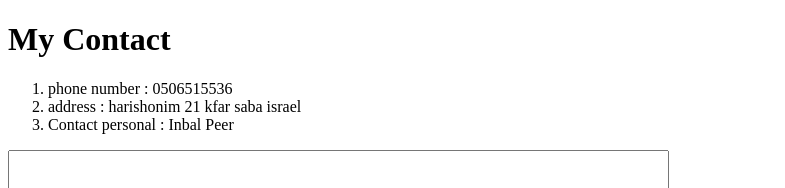
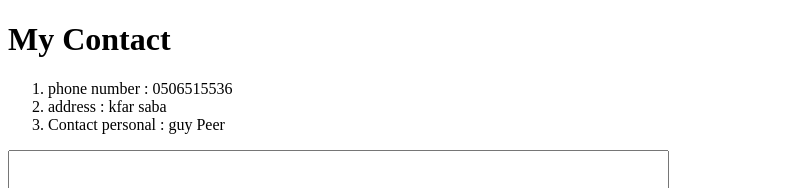
Before and after one commit to GuyPeer85/Simple_HTML_Code, a plain HTML site: page contact.html in a window 1280 px wide. Shown: the top 188 px of the page, without its empty margins (0-785 px from the left). Drawn offline with Linux system fonts and the light colour scheme.

Commit message:
Update contact.html

```diff
--- a/contact.html
+++ b/contact.html
@@ -10,8 +10,8 @@
   <h1>My Contact</h1>
   <ol>
     <li>phone number : 0506515536</li>
-    <li>address : harishonim 21 kfar saba israel</li>
-    <li>Contact personal : Inbal Peer</li>
+    <li>address : kfar saba </li>
+    <li>Contact personal : guy Peer</li>
   </ol>
 </body>
 
```
